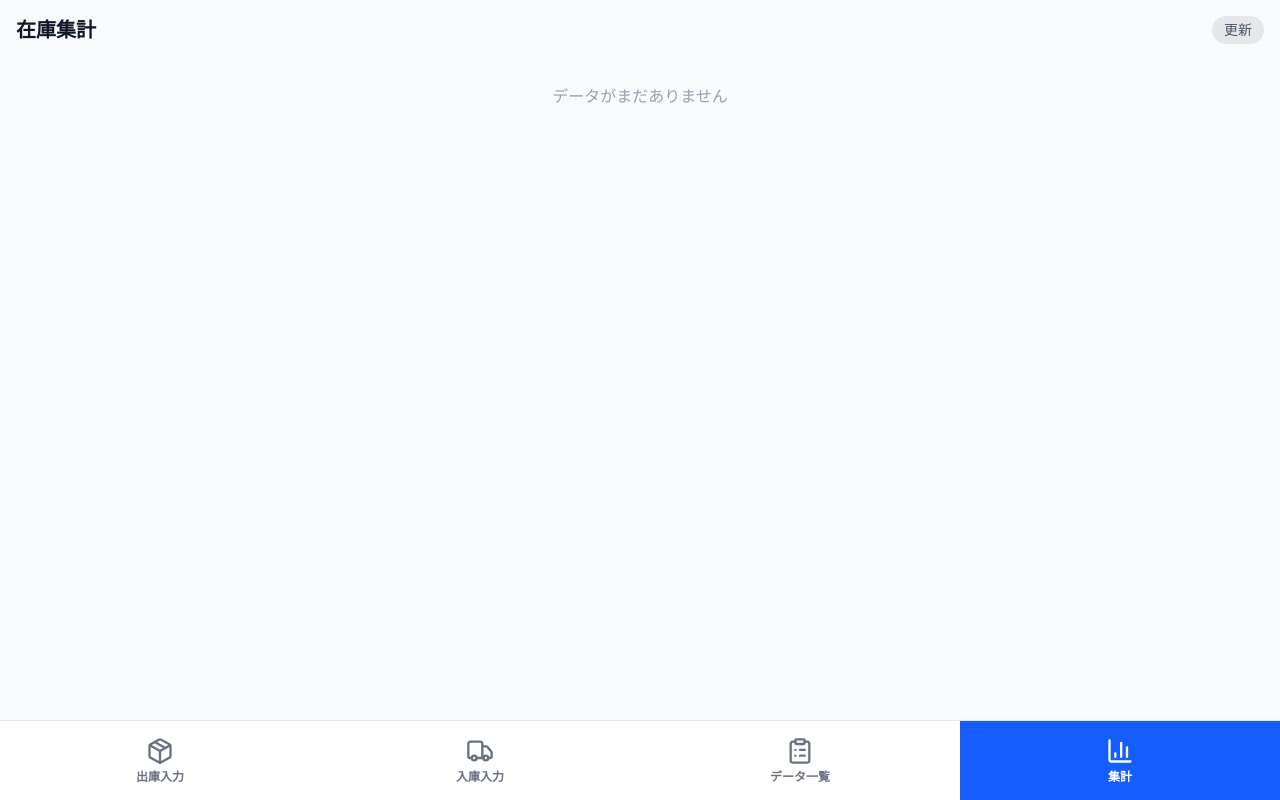
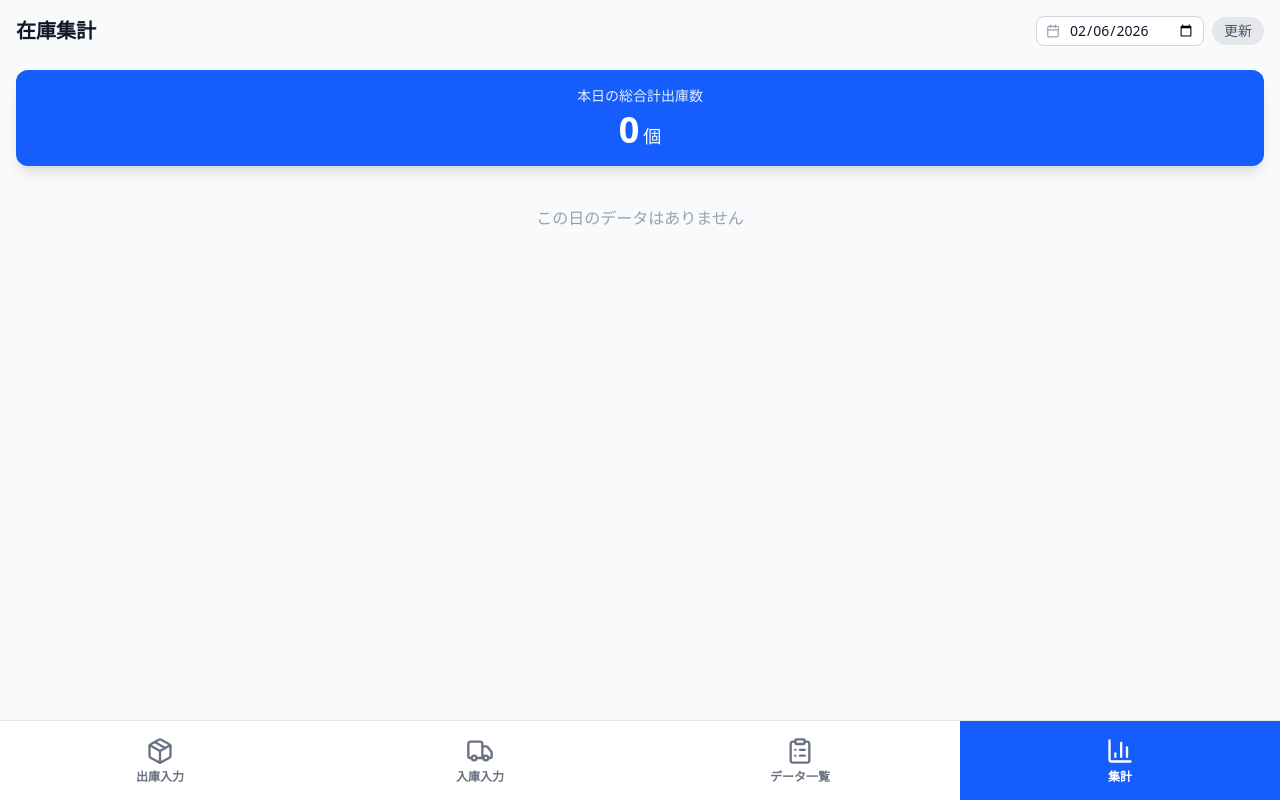
Before and after one commit to y-araki-max/inventory-antigravity, a React app in the folder frontend/: page /aggregation in a window 1280 px wide. Built offline with nearby package versions, Linux system fonts and the light colour scheme; the HTML template or start-up script is replaced by a standard one.

Commit message:
Round 5 UI and Logic Improvements

```diff
--- a/frontend/src/pages/Aggregation.jsx
+++ b/frontend/src/pages/Aggregation.jsx
@@ -1,25 +1,31 @@
 import React, { useEffect, useState } from 'react';
 import { STAFF_LIST, CATEGORIES } from '../data';
-import { Loader2 } from 'lucide-react';
+import { Loader2, Calendar } from 'lucide-react';
 import { storage } from '../utils/storage';
 
 export default function Aggregation() {
     const [items, setItems] = useState([]);
     const [loading, setLoading] = useState(true);
-    const [startDate, setStartDate] = useState(new Date().toISOString().split('T')[0]); // 今日
-    const [endDate, setEndDate] = useState(new Date().toISOString().split('T')[0]);   // 今日
+    const [selectedDate, setSelectedDate] = useState(new Date().toISOString().split('T')[0]); // 今日
 
     // 画面が表示されたときにデータを取得
     useEffect(() => {
         fetchData();
-    }, []);
+    }, [selectedDate]); // 日付が変わったら再取得
 
     const fetchData = async () => {
         setLoading(true);
         try {
             // localStorageから全データ取得
             const data = storage.getItems();
-            setItems(data);
+
+            // 選択した日付でフィルタリング
+            const filtered = data.filter(item => {
+                if (!item.date) return false;
+                return new Date(item.date).toISOString().split('T')[0] === selectedDate;
+            });
+
+            setItems(filtered);
         } catch (error) {
             console.error('データ取得エラー', error);
         } finally {
@@ -27,12 +33,19 @@ export default function Aggregation() {
         }
     };
 
+    // 総合計出庫数を計算
+    const totalOutbound = items
+        .filter(item => item.type === 'OUT')
+        .reduce((sum, item) => sum + parseInt(item.quantity || 0), 0);
+
     // データを集計（商品ごとに合計数を計算）
     const aggregated = items.reduce((acc, item) => {
         const key = item.productId || item.name; // IDがあればIDで、なければ名前でまとめる
+
         if (!acc[key]) {
             acc[key] = {
                 name: item.name,
+                category: item.category || 'その他', // カテゴリも保持（ソート用）
                 inCount: 0,
                 outCount: 0
             };
@@ -49,35 +62,65 @@ export default function Aggregation() {
         return acc;
     }, {});
 
+    // カテゴリ順 -> 名前順でソートして配列にする
+    const sortedAggregated = Object.values(aggregated).sort((a, b) => {
+        const catA = CATEGORIES.indexOf(a.category);
+        const catB = CATEGORIES.indexOf(b.category);
+
+        // カテゴリインデックスが見つからない場合は後ろへ
+        const indexA = catA === -1 ? 999 : catA;
+        const indexB = catB === -1 ? 999 : catB;
+
+        if (indexA !== indexB) {
+            return indexA - indexB;
+        }
+        return a.name.localeCompare(b.name);
+    });
+
     return (
         <div className="pb-24 p-4">
             <div className="flex justify-between items-center mb-6">
                 <h1 className="text-xl font-bold">在庫集計</h1>
-                <button onClick={fetchData} className="text-sm bg-gray-200 px-3 py-1 rounded-full text-gray-600">更新</button>
+                <div className="flex items-center gap-2">
+                    <div className="relative">
+                        <input
+                            type="date"
+                            value={selectedDate}
+                            onChange={(e) => setSelectedDate(e.target.value)}
+                            className="pl-8 pr-2 py-1 bg-white border border-gray-300 rounded-lg text-sm focus:outline-none focus:ring-2 focus:ring-blue-500"
+                        />
+                        <Calendar size={14} className="absolute left-2.5 top-1/2 transform -translate-y-1/2 text-gray-400" />
+                    </div>
+                    <button onClick={fetchData} className="text-sm bg-gray-200 px-3 py-1 rounded-full text-gray-600">更新</button>
+                </div>
+            </div>
+
+            {/* 総合計表示 */}
+            <div className="bg-blue-600 text-white rounded-xl p-4 shadow-lg mb-6 text-center">
+                <div className="text-sm opacity-90 mb-1">本日の総合計出庫数</div>
+                <div className="text-4xl font-bold">{totalOutbound}<span className="text-lg ml-1 font-normal">個</span></div>
             </div>
 
             {loading ? (
-                <p>読み込み中...</p>
+                <div className="flex justify-center py-10">
+                    <Loader2 className="animate-spin" />
+                </div>
             ) : (
                 <div className="space-y-3">
-                    {Object.values(aggregated).map((data, index) => (
-                        <div key={index} className="bg-white p-4 rounded-xl shadow-sm border border-gray-100">
-                            <div className="font-bold text-lg mb-2">{data.name}</div>
-                            <div className="flex gap-4">
-                                <div className="flex-1 bg-green-50 p-2 rounded text-center">
-                                    <div className="text-xs text-green-600 font-bold">入庫計</div>
-                                    <div className="text-xl font-bold text-green-800">{data.inCount}</div>
-                                </div>
-                                <div className="flex-1 bg-red-50 p-2 rounded text-center">
-                                    <div className="text-xs text-red-600 font-bold">出庫計</div>
-                                    <div className="text-xl font-bold text-red-800">{data.outCount}</div>
+                    {sortedAggregated.map((data, index) => (
+                        <div key={index} className="bg-white p-4 rounded-xl shadow-sm border border-gray-100 flex items-center justify-between">
+                            <div className="font-bold text-lg text-gray-800">{data.name}</div>
+                            <div className="flex gap-3">
+                                <div className="bg-red-50 px-4 py-2 rounded-lg text-center min-w-[80px]">
+                                    <div className="text-[10px] text-red-500 font-bold mb-0.5">出庫</div>
+                                    <div className="text-xl font-bold text-red-700 leading-none">{data.outCount}</div>
                                 </div>
                             </div>
                         </div>
                     ))}
 
-                    {items.length === 0 && (
-                        <p className="text-center text-gray-400 mt-10">データがまだありません</p>
+                    {sortedAggregated.length === 0 && (
+                        <p className="text-center text-gray-400 mt-10">この日のデータはありません</p>
                     )}
                 </div>
             )}
--- a/frontend/src/pages/InputDataList.jsx
+++ b/frontend/src/pages/InputDataList.jsx
@@ -1,20 +1,30 @@
 import React, { useEffect, useState } from 'react';
-import { Check, Loader2, Trash2 } from 'lucide-react';
+import { Check, Loader2, Trash2, Calendar } from 'lucide-react';
 import { storage } from '../utils/storage';
 
 export default function InputDataList() {
     const [items, setItems] = useState([]);
     const [loading, setLoading] = useState(true);
+    const [selectedDate, setSelectedDate] = useState(new Date().toISOString().split('T')[0]);
 
     useEffect(() => {
         fetchData();
-    }, []);
+    }, [selectedDate]);
 
     const fetchData = () => {
+        setLoading(true);
         try {
             const data = storage.getItems();
-            // 日付の降順でソート（新しい順）
-            const sorted = data.sort((a, b) => new Date(b.date) - new Date(a.date));
+
+            // 日付でフィルタリング
+            const filtered = data.filter(item => {
+                if (!item.date) return false;
+                const itemDate = new Date(item.date).toISOString().split('T')[0];
+                return itemDate === selectedDate;
+            });
+
+            // 時間の降順でソート（新しい順）
+            const sorted = filtered.sort((a, b) => new Date(b.date) - new Date(a.date));
             setItems(sorted);
         } catch (error) {
             console.error('データ取得エラー', error);
@@ -30,17 +40,27 @@ export default function InputDataList() {
         }
     };
 
-    // 日付フォーマット (YYYY/MM/DD HH:mm)
-    const formatDate = (dateStr) => {
+    // 時間のみフォーマット (HH:mm)
+    const formatTime = (dateStr) => {
         if (!dateStr) return '-';
         const d = new Date(dateStr);
-        return `${d.getFullYear()}/${d.getMonth() + 1}/${d.getDate()} ${d.getHours()}:${String(d.getMinutes()).padStart(2, '0')}`;
+        return `${d.getHours()}:${String(d.getMinutes()).padStart(2, '0')}`;
     };
 
     return (
         <div className="pb-24 p-4 min-h-screen bg-gray-50">
             <div className="flex justify-between items-center mb-6">
                 <h1 className="text-xl font-bold text-gray-800">入力データ一覧</h1>
+                <div className="flex items-center gap-2">
+                    <div className="relative">
+                        <input
+                            type="date"
+                            value={selectedDate}
+                            onChange={(e) => setSelectedDate(e.target.value)}
+                            className="pl-8 pr-2 py-1 bg-white border border-gray-300 rounded-lg text-sm focus:outline-none focus:ring-2 focus:ring-blue-500"
+                        />
+                        <Calendar size={14} className="absolute left-2.5 top-1/2 transform -translate-y-1/2 text-gray-400" />
+                    </div>
                     <button
                         onClick={fetchData}
                         className="text-sm bg-white border border-gray-200 px-3 py-1 rounded-full text-gray-600 hover:bg-gray-50 shadown-sm"
@@ -48,19 +68,23 @@ export default function InputDataList() {
                         更新
                     </button>
                 </div>
+            </div>
 
             {loading ? (
                 <div className="flex justify-center items-center h-64">
                     <Loader2 className="animate-spin text-blue-500" size={32} />
                 </div>
             ) : items.length === 0 ? (
-                <div className="text-center text-gray-400 mt-20">データがありません</div>
+                <div className="text-center text-gray-400 mt-20">
+                    <p>データがありません</p>
+                    <p className="text-xs mt-2">{selectedDate}</p>
+                </div>
             ) : (
                 <div className="overflow-x-auto rounded-xl shadow-sm border border-gray-200 bg-white">
                     <table className="w-full text-sm text-left layer-table">
                         <thead className="text-xs text-gray-500 uppercase bg-gray-50 border-b">
                             <tr>
-                                <th className="px-3 py-3 whitespace-nowrap">日付</th>
+                                <th className="px-3 py-3 w-16 whitespace-nowrap">種別</th>
                                 <th className="px-3 py-3 whitespace-nowrap">BOSS / Staff</th>
                                 <th className="px-3 py-3">注文内容</th>
                                 <th className="px-2 py-3 text-center whitespace-nowrap">社販</th>
@@ -76,13 +100,14 @@ export default function InputDataList() {
 
                                 return (
                                     <tr key={index} className={`hover:bg-gray-50 ${borderClass}`}>
-                                        {/* 日付 */}
-                                        <td className="px-3 py-3 whitespace-nowrap text-gray-500 align-top">
-                                            <div className="font-bold text-gray-900">{formatDate(item.date).split(' ')[0]}</div>
-                                            <div className="text-xs">{formatDate(item.date).split(' ')[1]}</div>
-                                            <div className={`text-xs font-bold mt-1 px-1.5 py-0.5 rounded w-fit ${item.type === 'OUT' ? 'bg-red-100 text-red-600' : 'bg-green-100 text-green-600'
+                                        {/* 種別 & 時間 */}
+                                        <td className="px-3 py-3 whitespace-nowrap align-top">
+                                            <div className={`text-xs font-bold px-1.5 py-0.5 rounded w-fit mb-1 ${item.type === 'OUT' ? 'bg-red-100 text-red-600' : 'bg-green-100 text-green-600'
                                                 }`}>
                                                 {item.type === 'OUT' ? '出庫' : '入庫'}
+                                            </div>
+                                            <div className="text-xs text-gray-400 font-mono">
+                                                {formatTime(item.date)}
                                             </div>
                                         </td>
 
```
Lines whose indentation alone changed are shown as unchanged.
